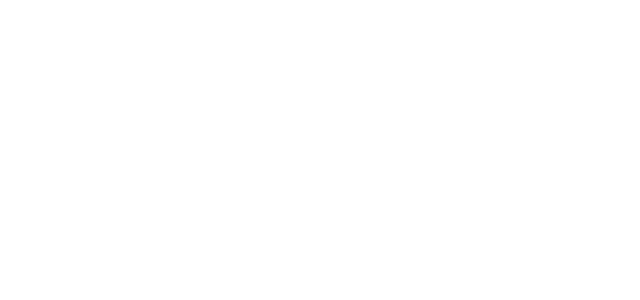
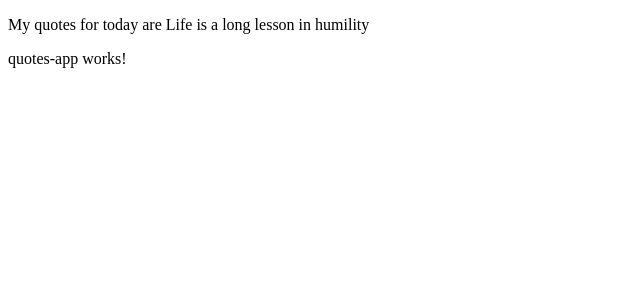
Before and after one commit to kibuchi-muchai/quote-app, an Angular app: page / in a window 1280 px wide. Shown: the top 300 px of the page, without its empty margins (0-640 px from the left). Built offline with nearby package versions, Linux system fonts and the light colour scheme.

Commit message:
updated my app.component.html

```diff
--- a/src/app/app.component.html
+++ b/src/app/app.component.html
@@ -1,2 +1,8 @@
+<div class="container">
+  <p>
+    My quotes for today are {{quote}}
+  </p>
 
+</div>
+<app-quotes-app></app-quotes-app>
 <router-outlet></router-outlet>
--- a/src/app/app.component.ts
+++ b/src/app/app.component.ts
@@ -6,5 +6,5 @@
   styleUrls: ['./app.component.css']
 })
 export class AppComponent {
-  title = 'quotes-app';
+  quote = 'Life is a long lesson in humility';
 }
```
